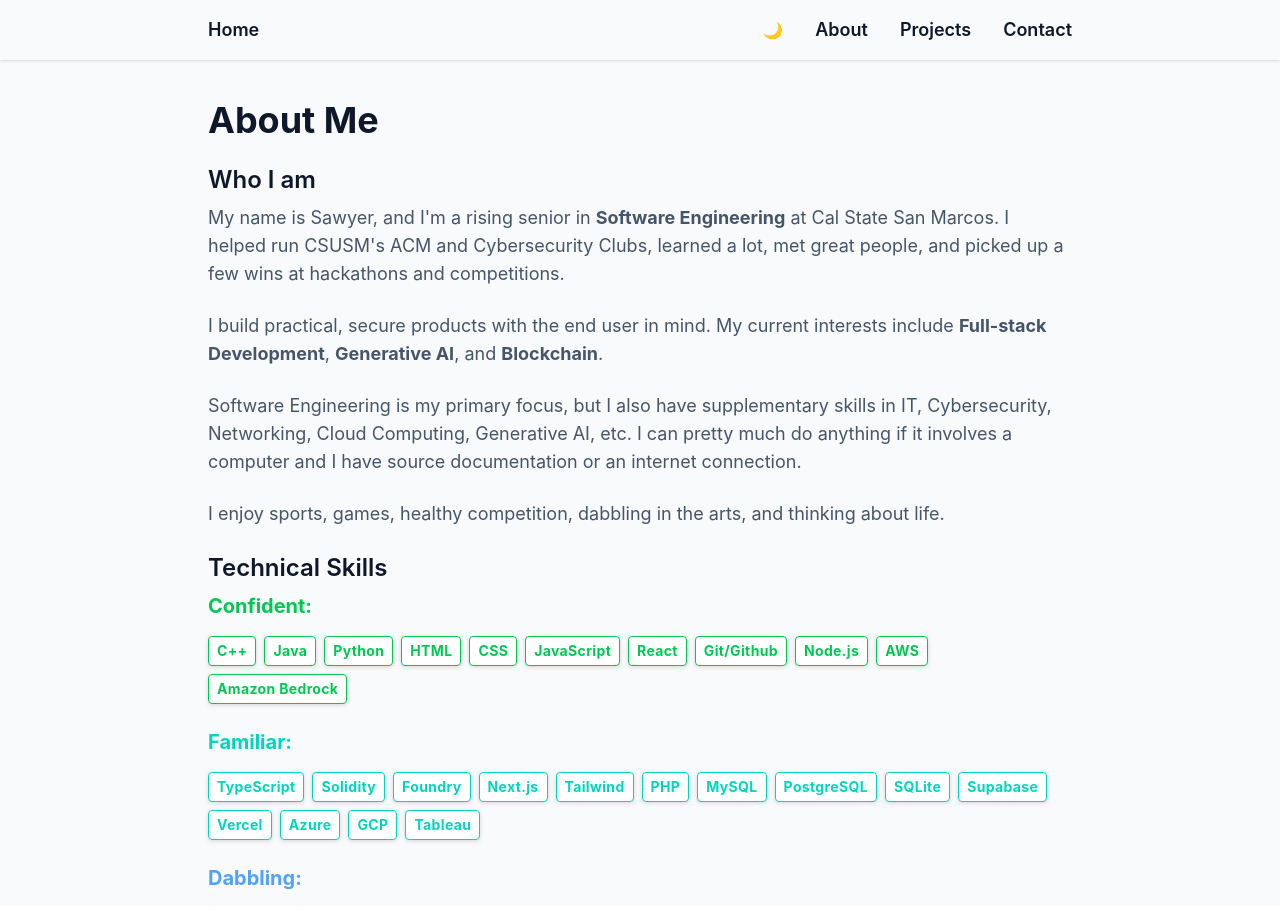
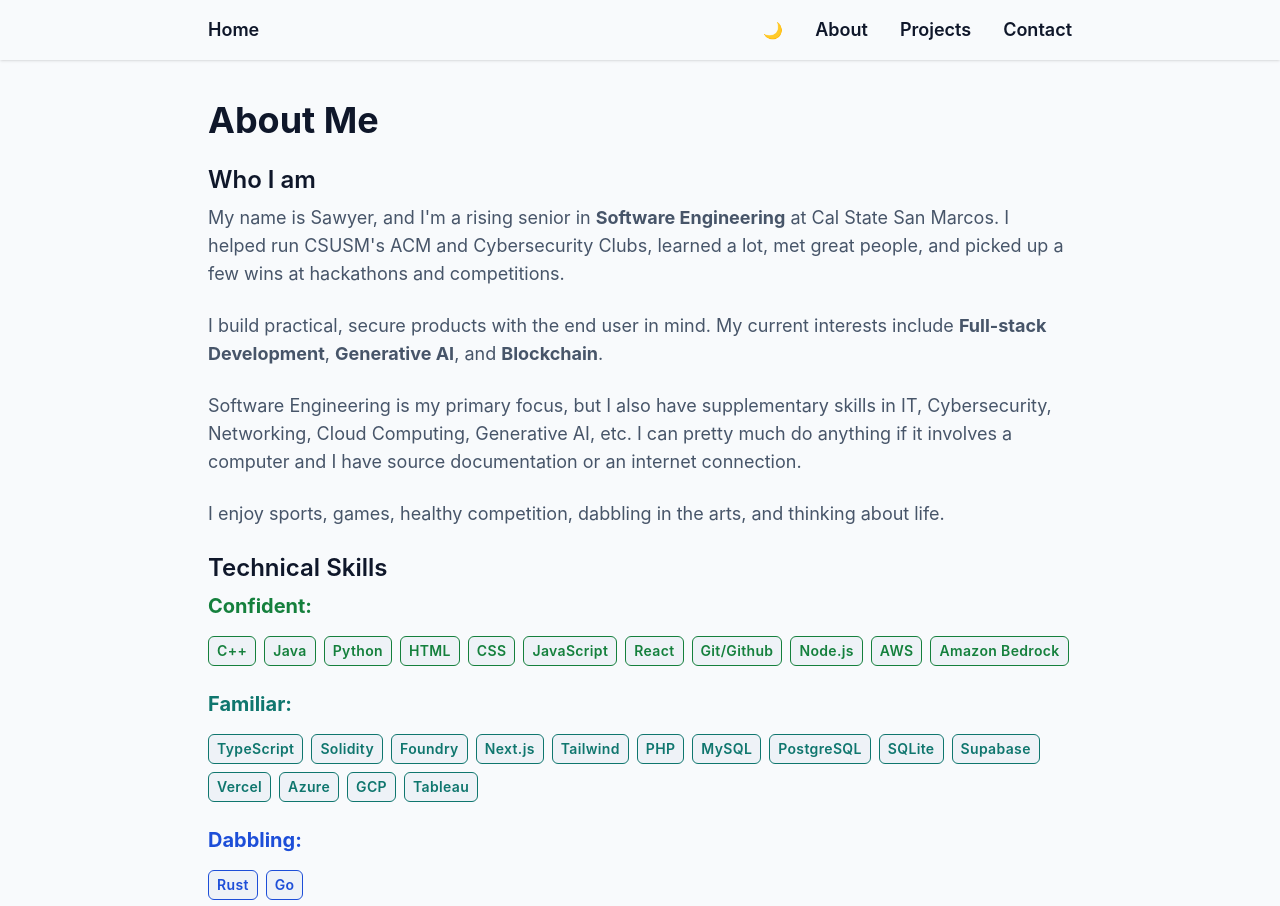
Before and after one commit to sawyersieja/kikko, a Next.js app: page /about in a window 1280 px wide. Shown: the top 906 px of the page. Built offline with nearby package versions, Linux system fonts and the light colour scheme.

Commit message:
Harmonize color tokens and UI styling across pages

```diff
--- a/src/app/about/Skills.tsx
+++ b/src/app/about/Skills.tsx
@@ -42,28 +42,28 @@ const Skills = () => {
         <section>
             <h2 className="text-2xl text-foreground font-semibold mb-2">Technical Skills</h2>
 
-            <h3 className="text-xl font-bold mb-4 !text-green-500">Confident:</h3>
+            <h3 className="text-xl font-bold mb-4 text-success">Confident:</h3>
             <div className="flex flex-wrap gap-2">
                 {skills.confident.map((skill, index) => (
-                    <span key={index} className="px-2 py-1 bg-card text-green-500 font-bold border border-green-500 rounded text-sm drop-shadow-sm tracking-wide">
+                    <span key={index} className="px-2 py-1 bg-surface text-success font-semibold border border-success rounded-md text-sm tracking-wide">
                         {skill}
                     </span>
                 ))}
             </div>
 
-            <h3 className="text-xl font-bold mt-6 mb-4 !text-teal-400">Familiar:</h3>
+            <h3 className="text-xl font-bold mt-6 mb-4 text-info">Familiar:</h3>
             <div className="flex flex-wrap gap-2">
                 {skills.familiar.map((skill, index) => (
-                    <span key={index} className="px-2 py-1 bg-card text-teal-400 font-bold border border-teal-400 rounded text-sm drop-shadow-sm tracking-wide">
+                    <span key={index} className="px-2 py-1 bg-surface text-info font-semibold border border-info rounded-md text-sm tracking-wide">
                         {skill}
                     </span>
                 ))}
             </div>
 
-            <h3 className="text-xl font-bold mt-6 mb-4 !text-blue-400">Dabbling:</h3>
+            <h3 className="text-xl font-bold mt-6 mb-4 text-brand">Dabbling:</h3>
             <div className="flex flex-wrap gap-2 mb-6">
                 {skills.improving.map((skill, index) => (
-                    <span key={index} className="px-2 py-1 bg-card text-blue-400 font-bold border border-blue-400 rounded text-sm drop-shadow-sm tracking-wide">
+                    <span key={index} className="px-2 py-1 bg-surface text-brand font-semibold border border-brand rounded-md text-sm tracking-wide">
                         {skill}
                     </span>
                 ))}
--- a/src/app/contact/ContactForm.tsx
+++ b/src/app/contact/ContactForm.tsx
@@ -74,7 +74,7 @@ const ContactForm = () => {
                     value={subject}
                     onChange={(e) => setSubject(e.target.value)}
                     required
-                    className="w-full p-2 bg-card text-foreground border-1 border-border focus-border-accent rounded-md transition-all duration-500 focus:outline-none focus-border-accent focus:ring-1 focus-ring-accent drop-shadow-sm"
+                    className="w-full p-2.5 bg-card text-foreground border border-border focus-border-accent rounded-md transition-all duration-500 focus:outline-none focus-border-accent focus:ring-1 focus-ring-accent drop-shadow-sm"
                 />
 
                 <label className="block font-medium mt-4 mb-2 text-foreground">Message:</label>
@@ -83,19 +83,19 @@ const ContactForm = () => {
                     value={message}
                     onChange={(e) => setMessage(e.target.value)}
                     required
-                    className="w-full p-2 bg-card text-foreground border-1 border-border focus-border-accent rounded-md h-50 transition-all duration-500 focus:outline-none focus-border-accent focus:ring-1 focus-ring-accent focus:ring-opacity-50 drop-shadow-sm"
+                    className="w-full p-2.5 bg-card text-foreground border border-border focus-border-accent rounded-md min-h-44 transition-all duration-500 focus:outline-none focus-border-accent focus:ring-1 focus-ring-accent focus:ring-opacity-50 drop-shadow-sm"
                 />
 
                 <button
                     type="submit"
-                    className="mt-6 mb-10 font-medium bg-primary hover-bg-accent text-white px-4 py-2 rounded-md transition-all hover:scale-[1.02] drop-shadow-sm"
+                    className="mt-6 mb-10 text-sm sm:text-base font-semibold bg-primary hover-bg-accent text-white px-5 py-2.5 rounded-md transition-all hover:scale-[1.02] drop-shadow-sm"
                 >
                     Send
                 </button>
 
             </form>
 
-            {status && <p className="mb-10 text-sm font-bold tracking-wide text-blue-700 dark:text-blue-400">{status}</p>} {/* Show status message */}
+            {status && <p className="mb-10 text-sm font-semibold tracking-wide text-brand">{status}</p>} {/* Show status message */}
         </>
     );
 };
--- a/src/app/globals.css
+++ b/src/app/globals.css
@@ -15,6 +15,10 @@
   --navbar: #f8fafc;
   --footer: #f1f5f9;
   --overlay: rgba(15, 23, 42, 0.45);
+  --surface: #eef2f7;
+  --success: #15803d;
+  --info: #0f766e;
+  --brand: #1d4ed8;
 
   --font-sans: var(--font-inter);
 }
@@ -31,6 +35,10 @@
     --navbar: #0f172a;
     --footer: #111c30;
     --overlay: rgba(2, 6, 23, 0.6);
+    --surface: #1b263a;
+    --success: #4ade80;
+    --info: #5eead4;
+    --brand: #93c5fd;
 
     --font-sans: var(--font-inter);
 }
@@ -114,6 +122,10 @@ body {
     background-color: var(--footer);
   }
 
+  .bg-surface {
+    background-color: var(--surface);
+  }
+
   .border-border {
     border-color: var(--border);
   }
@@ -145,4 +157,28 @@ body {
   .focus-ring-accent:focus {
     --tw-ring-color: var(--accent);
   }
+
+  .text-success {
+    color: var(--success);
+  }
+
+  .text-info {
+    color: var(--info);
+  }
+
+  .text-brand {
+    color: var(--brand);
+  }
+
+  .border-success {
+    border-color: var(--success);
+  }
+
+  .border-info {
+    border-color: var(--info);
+  }
+
+  .border-brand {
+    border-color: var(--brand);
+  }
 }
--- a/src/app/projects/ProjectCard.tsx
+++ b/src/app/projects/ProjectCard.tsx
@@ -9,13 +9,13 @@ const ProjectCard = ({ title, description, tech, link }: ProjectProps ) => {
 
     const content = (
 
-        <div className="bg-card border-1 border-foreground hover-border-secondary p-6 rounded-lg shadow-md flex flex-col justify-between h-full hover:ring-1 hover-ring-accent hover:scale-[1.02] transition-all">
+        <div className="bg-card border border-border hover-border-secondary p-6 rounded-xl shadow-md flex flex-col justify-between h-full hover:ring-1 hover-ring-accent hover:scale-[1.02] transition-all">
             <div>
                 <h2 className="text-xl font-bold text-secondary mb-2">{title}</h2>
                 <p className="mb-4 text-muted">{description}</p>
                 <div className="flex flex-wrap gap-2 mb-4">
                     {tech.map((item, index) => (
-                        <span key={index} className="px-2 py-1 bg-muted text-secondary border border-primary rounded text-sm font-bold tracking-wide">
+                        <span key={index} className="px-2 py-1 bg-surface text-primary border border-border rounded-md text-sm font-semibold tracking-wide">
                             {item}
                         </span>
                     ))}
```
